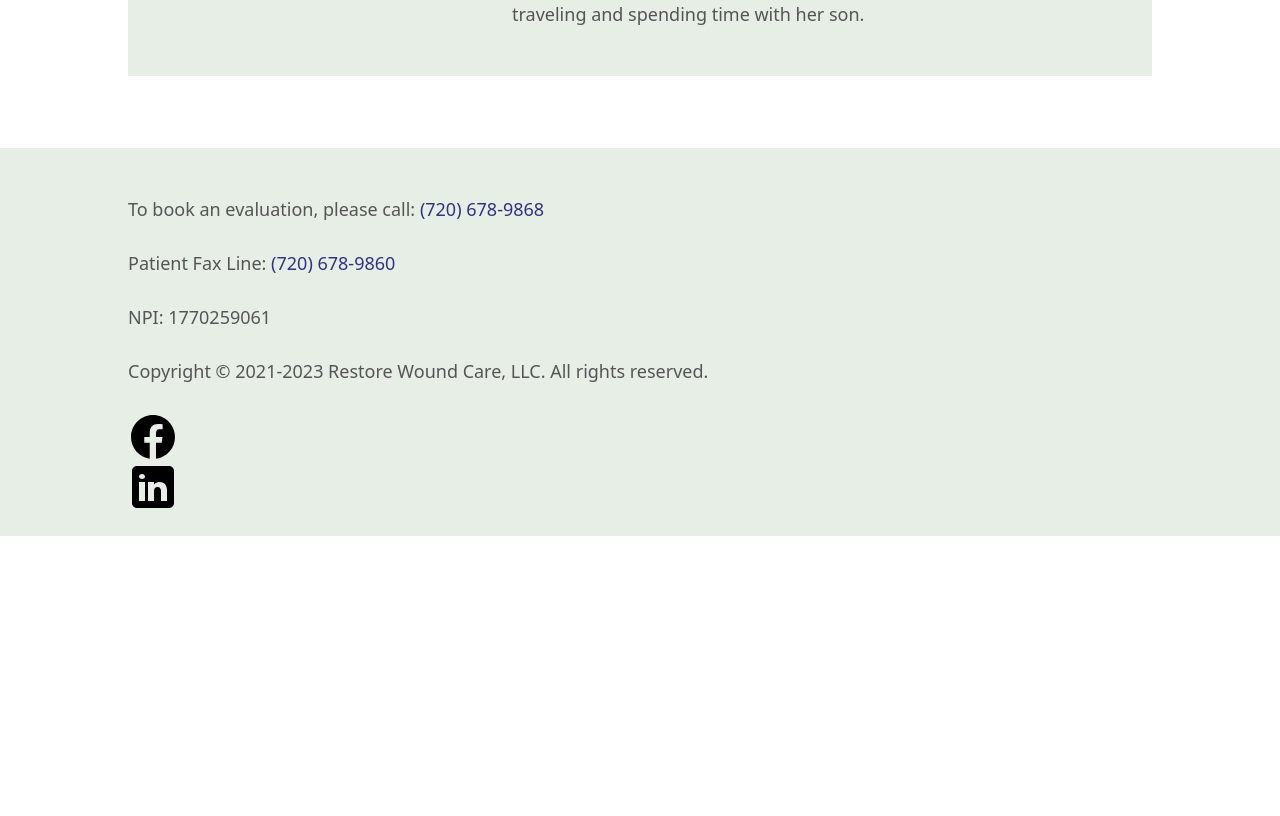
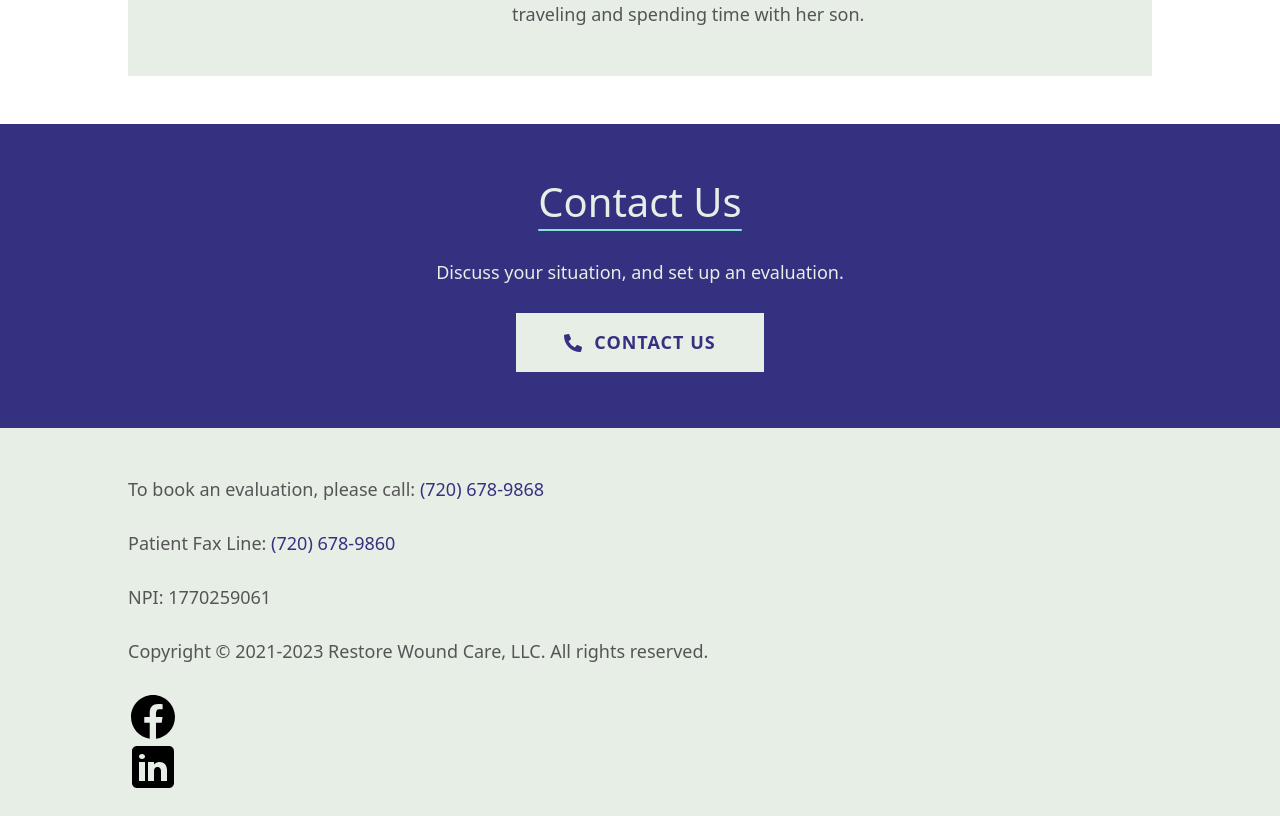
Before and after one commit to bmehder/restore-wound-care, a SvelteKit app: page /team in a window 1280 px wide. Shown: the part 3425-4241 px from the top of the page. Before the commit the page ends 3961 px from the top, so only its background shows below. Built offline with nearby package versions, Linux system fonts and the light colour scheme.

Commit message:
added CTA to team route

```diff
--- a/src/routes/team/+page.svelte
+++ b/src/routes/team/+page.svelte
@@ -1,6 +1,8 @@
 <script>
   import teamMembers from './data'
   import Member from './Member.svelte'
+  import CTA from '$lib/CTA.svelte';
+  import Phone from '$lib/icons/Phone.svelte';
 </script>
 
 <svelte:head>
@@ -19,6 +21,12 @@
   </ul>
 </section>
 
+<CTA>
+  <p class="h1 underline">Contact Us</p>
+  <p>Discuss your situation, and set up an evaluation.</p>
+  <a class="button" href="/contact/"><Phone /> Contact us</a>
+</CTA>
+
 <style>
   ul {
     display: grid;
```
